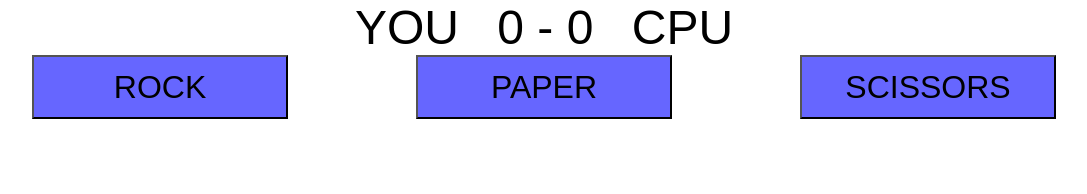
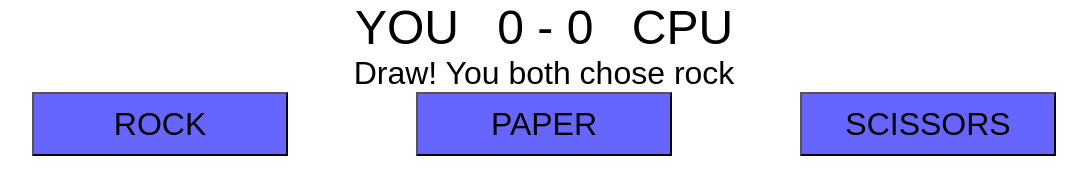
Before and after one commit to nguyenjessev/rock-paper-scissors, a plain HTML site: page index.html in a window 1280 px wide. Both pictures are taken after a click on the button "ROCK". Shown: the whole page, without its empty margins (96-1183 px from the left). Drawn offline with Linux system fonts and the light colour scheme.

Commit message:
Add gameText to summarize games

```diff
--- a/index.html
+++ b/index.html
@@ -31,6 +31,11 @@
             height: 4rem;
             background: hsl(240, 100%, 70%);
         }
+
+        #gameText {
+            font-size: 2rem;
+            text-align: center;
+        }
     </style>
 </head>
 <body>
@@ -41,7 +46,7 @@
     </div>
 
     <div id="gameText">
-
+        Click a button below to make your selection
     </div>
 
     <div id="selectionButtons">
@@ -77,20 +82,23 @@
 
         function playRound(e) {
             const computerSelection = computerPlay();
-            const playerSelection = this.dataset.key;
+            let playerSelection = this.dataset.key;
             const resultCode = shapes.indexOf(playerSelection) - shapes.indexOf(computerSelection);
+
+            playerSelection = playerSelection.charAt(0).toUpperCase() + playerSelection.slice(1);
+            const gameText = document.querySelector('#gameText');
 
             switch (true) {
                 case resultCode == 0:
-                    console.log("Draw! You both chose " + playerSelection);
+                    gameText.textContent = `Draw! You both chose ${computerSelection}`;
                     break;
                 case resultCode == -2:
                 case resultCode == 1:
-                    console.log("You win! " + ( playerSelection.charAt(0).toUpperCase() + playerSelection.slice(1) ) + " beats " + computerSelection);
+                    gameText.textContent = `You win! ${playerSelection} beats ${computerSelection}`;
                     userScore++;
                     break;
                 default:
-                    console.log("You lose! " + ( playerSelection.charAt(0).toUpperCase() + playerSelection.slice(1) ) + " loses to " + computerSelection);
+                    gameText.textContent = `You lose! ${playerSelection} loses to ${computerSelection}`;
                     computerScore++;
                     break;
             }
```
